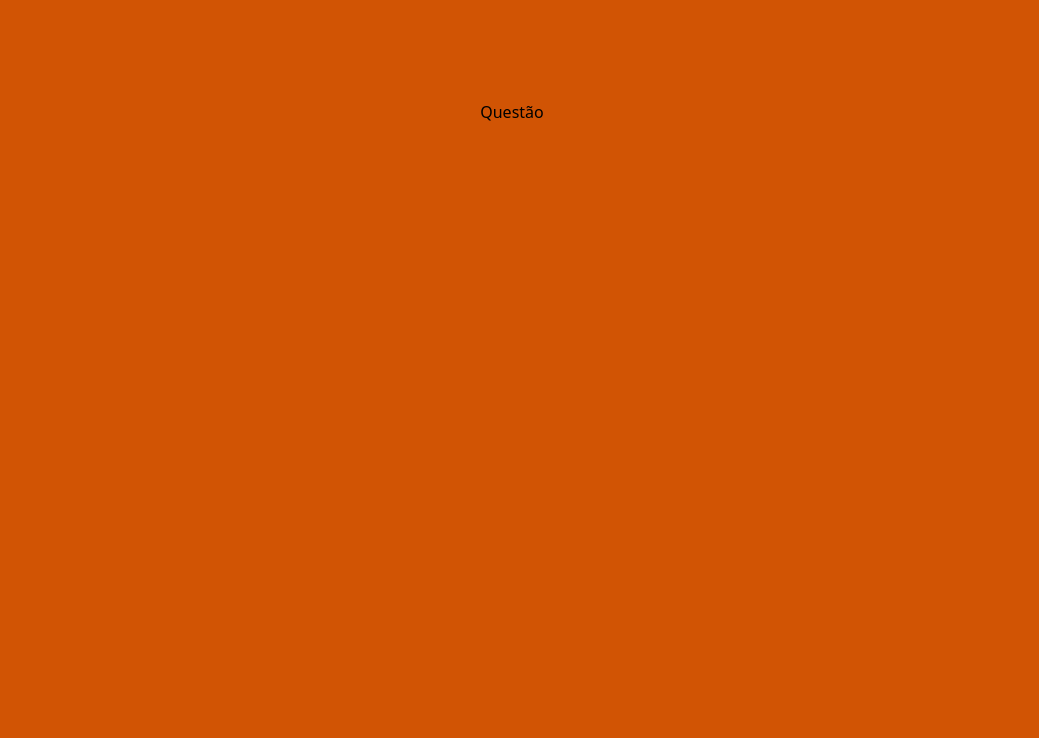
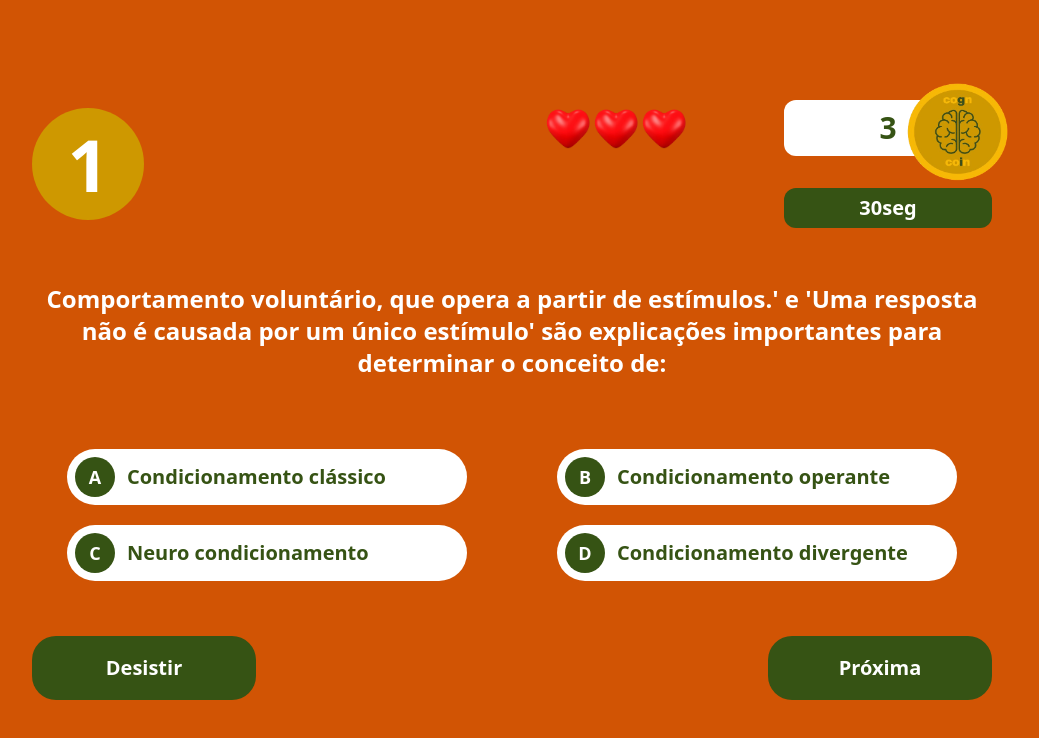
Before and after one commit to afonsomateus21/quiz-cognicao, a React (Vite) app: page /questions in a window 1280 px wide. Shown: the top 738 px of the page, without its empty margins (128-1167 px from the left). Built offline with nearby package versions, Linux system fonts and the light colour scheme.

Commit message:
feature: estilizacao da pagina de questoes

```diff
--- a/src/constants/questions.ts
+++ b/src/constants/questions.ts
@@ -1,4 +1,4 @@
-[
+export const questions = [
   {
     "questionId": "c84106b3-41ec-4c29-9c7d-f7c1a3e13a0c",
     "question": "Comportamento voluntário, que opera a partir de estímulos.' e 'Uma resposta não é causada por um único estímulo' são explicações importantes para determinar o conceito de:",
--- a/src/pages/Question.tsx
+++ b/src/pages/Question.tsx
@@ -1,7 +1,94 @@
+import Heart from "../assets/heart.png";
+import Cogncoin from "../assets/cogncoin.png";
+import { QuestionOption } from "../components/QuestionOption";
+import { useState } from "react";
+import { QuestionButton } from "../components/QuestionButton";
+import { questions } from "../constants/questions";
+
 export function Question() {
+  const [index, setIndex] = useState(0);
+
+  function getOrderLetter(index: number) {
+    const letters = ['A', 'B', 'C', 'D'];
+    return letters[index];
+  }
+
   return (
     <div className="p-2 md:p-0 my-0 mx-auto h-full w-full md:h-3/4 md:w-3/4 flex flex-col justify-between items-center">
-      <h1>Questão</h1>
+      <section className="w-full flex items-center justify-between">
+        <div className="bg-yellow-600 size-28 rounded-full flex justify-center items-center">
+          <span className="text-7xl font-bold text-white">{ index + 1 }</span>
+        </div>
+
+        <div className="grid grid-cols-2 items-center gap-8">
+          <div className="flex">
+            <img className="size-12" src={Heart} alt="Ilustração de um coração vermelho que representa uma vida" />
+            <img className="size-12" src={Heart} />
+            <img className="size-12" src={Heart} />
+          </div>
+
+          <div className="bg-white h-14 rounded-xl flex justify-center items-center relative">
+            <span className="text-3xl text-lime-900 font-bold">3</span>
+            <img src={Cogncoin} className="size-32 absolute left-28" alt="Ilustração da Cogncoin, uma moeda do jogo" />
+          </div>
+
+          <div />
+
+          <div className="w-52 h-10 flex justify-center items-center bg-lime-900 rounded-xl">
+            <span className="text-white font-bold text-xl">30seg</span>
+          </div>
+        </div>
+      </section>
+
+      <section className="h-96 w-full flex flex-col justify-evenly">
+        <h1 className="text-2xl font-bold text-white text-center">
+          { questions[index].question }
+        </h1>
+
+        <div className="w-full mx-auto grid grid-cols-2 justify-items-center items-center justify-center mt-7 gap-5">
+          {/* <QuestionOption
+            onClick={() => console.log('hello')}
+            question="Condicionamento clássico"
+            order="A"
+          />
+
+          <QuestionOption
+            onClick={() => console.log('hello')}
+            question="Condicionamento clássico"
+            order="A"
+          />
+
+          <QuestionOption
+            onClick={() => console.log('hello')}
+            question="Condicionamento clássico"
+            order="A"
+          />
+
+          <QuestionOption
+            onClick={() => console.log('hello')}
+            question="Condicionamento clássico"
+            order="A"
+          /> */}
+
+          {
+            questions[index].answers.map((answer, index) => (
+              <QuestionOption
+                onClick={() => console.log(answer.isCorrect)}
+                question={answer.text}
+                order={getOrderLetter(index)}
+              />
+            ))
+          }
+        </div>
+      </section>
+
+      <section className="w-full flex justify-between">
+        <QuestionButton title="Desistir" />
+        <QuestionButton
+          title="Próxima"
+          onClick={() => { setIndex(prev => prev + 1) }}
+        />
+      </section>
     </div>
   );
 }
```
Also changed, not shown: src/assets/cogncoin.png (added), src/assets/heart.png (added).
